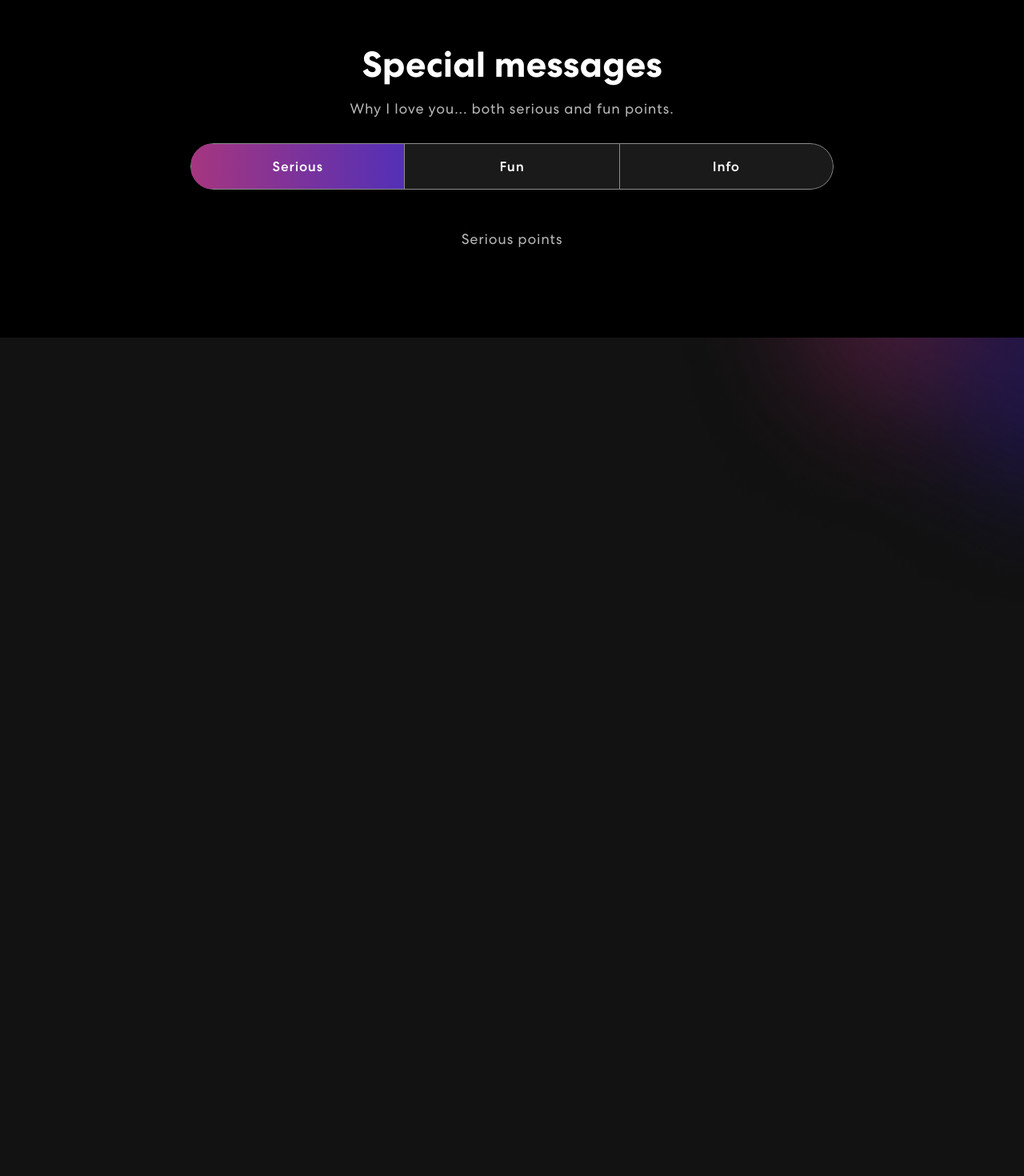
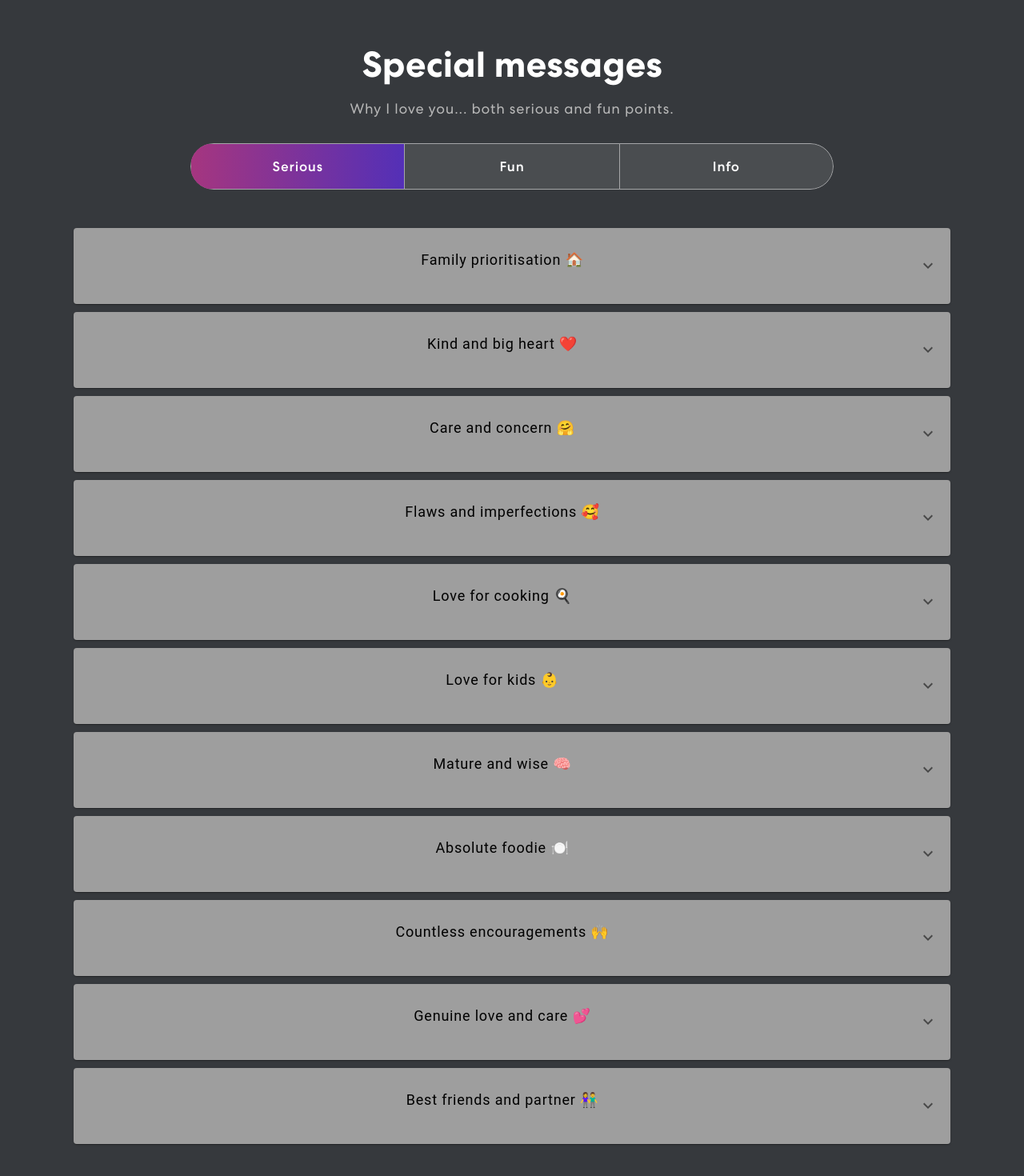
Before and after one commit to ShengXue97/taiwen-website, a React (Create React App) app: page / in a window 1280 px wide. Shown: the part 948-2418 px from the top of the page at 80% size. Before the commit the page ends 1726 px from the top, so only its background shows below. Built offline with nearby package versions, Linux system fonts and the light colour scheme.

Commit message:
added all messages

```diff
--- a/package.json
+++ b/package.json
@@ -3,6 +3,11 @@
   "version": "0.1.0",
   "private": true,
   "dependencies": {
+    "@emotion/react": "^11.11.1",
+    "@emotion/styled": "^11.11.0",
+    "@mui/icons-material": "^5.11.16",
+    "@mui/material": "^5.13.4",
+    "@mui/styled-engine-sc": "^5.12.0",
     "@testing-library/jest-dom": "^5.16.4",
     "@testing-library/react": "^13.3.0",
     "@testing-library/user-event": "^13.5.0",
@@ -22,6 +27,7 @@
     "react-router-dom": "^6.3.0",
     "react-router-hash-link": "^2.4.3",
     "react-scripts": "5.0.1",
+    "styled-components": "^5.3.11",
     "web-vitals": "^2.1.4"
   },
   "scripts": {
--- a/src/App.css
+++ b/src/App.css
@@ -400,7 +400,7 @@ nav.navbar .navbar-toggler[aria-expanded="true"] .navbar-toggler-icon {
 .project {
   padding: 80px 0;
   position: relative;
-  background-color: black;
+  background-color: #36393d;
 }
 
 .project h2 {
@@ -411,6 +411,16 @@ nav.navbar .navbar-toggler[aria-expanded="true"] .navbar-toggler-icon {
 
 .project p {
   color: #B8B8B8;
+  font-size: 18px;
+  letter-spacing: 0.8px;
+  line-height: 1.5em;
+  margin: 14px auto 30px auto;
+  text-align: center;
+  width: 56%;
+}
+
+.accordionText {
+  color: #1d1c1c;
   font-size: 18px;
   letter-spacing: 0.8px;
   line-height: 1.5em;
--- /dev/null
+++ b/src/components/AccordionMessage.js
@@ -0,0 +1,37 @@
+import * as React from 'react';
+import Accordion from '@mui/material/Accordion';
+import AccordionSummary from '@mui/material/AccordionSummary';
+import AccordionDetails from '@mui/material/AccordionDetails';
+import Typography from '@mui/material/Typography';
+import ExpandMoreIcon from '@mui/icons-material/ExpandMore';
+
+export default function AccordionMessage(props) {
+  return (
+    <div style={{
+      margin: '10px',
+    }}>
+      <Accordion sx={{
+        background: '#9e9e9e',
+      }}>
+        <AccordionSummary
+          expandIcon={<ExpandMoreIcon />}
+          aria-controls="panel1a-content"
+          id="panel1a-header"
+        >
+          <Typography sx={{
+            color: 'black !important',
+          }}>{props.title}</Typography>
+        </AccordionSummary>
+        <AccordionDetails>
+          <Typography sx={{
+            color: 'white !important',
+            textAlign: 'left !important',
+            width: '100% !important',
+          }}>
+            {props.body}
+          </Typography>
+        </AccordionDetails>
+      </Accordion>
+    </div>
+  );
+}
--- a/src/components/Banner.js
+++ b/src/components/Banner.js
@@ -56,7 +56,9 @@ export const Banner = () => {
               {({ isVisible }) =>
                 <div className={isVisible ? "animate__animated animate__fadeIn" : ""}>
                   <h1>{`To Tai Wen...`} <span className="txt-rotate" dataPeriod="1000"><span className="wrap">{text}</span></span></h1>
-                  <p>Below are some short messages for you... The first message is unlocked on 10th June 2023 8am. Every hour later, a new message is unlocked. Check back every hour for new messages.</p>
+                  <p>Below are some short messages for you... Check back every hour for new messages!</p>
+                  <p>I have always wanted to create a website dedicated to you for our one year anniversary, and I am glad I finally did it!</p>
+                  <p>-Forever yours, Sheng Xue🧡</p>
                 </div>}
             </TrackVisibility>
           </Col>
--- /dev/null
+++ b/src/components/Fun.js
@@ -0,0 +1,63 @@
+import * as React from 'react';
+import AccordionMessage from './AccordionMessage';
+
+const messages = [
+  {
+    title: "Cute panda eyes 🐼",
+    body: "You have the cutest panda eyes ever 🐼"
+  },
+  {
+    title: "Awesome hugs 🤗",
+    body: "I love hugging you so much, you give me such warmth 🤗"
+  },
+  {
+    title: "My sunshine ☀️",
+    body: "I feel genuinely happy whenever I am with you, you brighten up every day of my life 🌞"
+  },
+  {
+    title: "Gentle hands 🤲",
+    body: "Do you know why I love holding your hands? Because I always feel cozy holding your warm hands and extra happy whenever we are holding hands. 🤲"
+  },
+  {
+    title: "Derealised bean 🥺",
+    body: "A cute, derealised and vulnerable bean who needs protection by me~ 🥺"
+  },
+  {
+    title: "Cute teasing 🤭",
+    body: "I love it whenever you tease me, and I tease you back. You’re my little bundle of joy. 🤭"
+  },
+  {
+    title: "Cute ponytail 🐴",
+    body: "I love playing with your cute ponytail! 🐴"
+  },
+  {
+    title: "Patting 🍑",
+    body: "Cute little moments like patting each other tummies and butt shows our love for each other. 🍑"
+  },
+  {
+    title: "Poke poke 🤏",
+    body: "The poke poke for my face and back, which is how you show love for me. 🤏"
+  },
+  {
+    title: "Overnight stays 🧡",
+    body: "Staying overnight at your place makes me feel so loved, I finally have someone to spend my life with. 🧡"
+  },
+  {
+    title: "Adorable smile 🥺",
+    body: "You’re soo cute and adorable, especially when you smile 🥺"
+  },
+]
+export default function Fun() {
+  return (
+    <div>
+      {
+        messages.map((message, index) => {
+          return (
+            <AccordionMessage title={message.title} body={message.body} />
+          )
+        }
+        )
+      }
+    </div>
+  );
+}
--- a/src/components/Projects.js
+++ b/src/components/Projects.js
@@ -1,5 +1,6 @@
 import { Container, Row, Col, Tab, Nav } from "react-bootstrap";
-import { ProjectCard } from "./ProjectCard";
+import Fun from "./Fun";
+import Serious from "./Serious";
 import projImg1 from "../assets/img/project-img1.png";
 import projImg2 from "../assets/img/project-img2.png";
 import projImg3 from "../assets/img/project-img3.png";
@@ -66,13 +67,13 @@ export const Projects = () => {
                     </Nav>
                     <Tab.Content id="slideInUp" className={isVisible ? "animate__animated animate__slideInUp" : ""}>
                       <Tab.Pane eventKey="first">
-                        <p>Serious points</p>
+                        <Serious />
                       </Tab.Pane>
                       <Tab.Pane eventKey="second">
-                        <p>Fun points</p>
+                        <Fun />
                       </Tab.Pane>
                       <Tab.Pane eventKey="third">
-                        <p>Information</p>
+                        <p>The first message is unlocked on 10th June 2023 8am. Every hour later, a new message is unlocked. Check back every hour for new messages.</p>
                       </Tab.Pane>
                     </Tab.Content>
                   </Tab.Container>
--- /dev/null
+++ b/src/components/Serious.js
@@ -0,0 +1,63 @@
+import * as React from 'react';
+import AccordionMessage from './AccordionMessage';
+
+const messages = [
+  {
+    title: "Family prioritisation 🏠",
+    body: "You genuinely love your family and always put them as your priority. This is important to me because you will be my family in the future and I know that you will prioritise us. (:"
+  },
+  {
+    title: "Kind and big heart ❤️",
+    body: "I can see that you have a really big heart. You always attend these volunteer events such as collecting the extra fruits and asking nothing back in return. It is difficult to find someone with such a kind and caring personality, and I have found you. (:"
+  },
+  {
+    title: "Care and concern 🤗",
+    body: "You always mention that you deeply care for me, and it warms my heart whenever you say that. I have found someone who genuinely care and wants the best for me, what more could I ask for? ~ (:"
+  },
+  {
+    title: "Flaws and imperfections 🥰",
+    body: "You always point out my flaws and want me to work on it. I have to admit that I get annoyed at times whenever it gets too much. I know that you don’t like it to point out too often too. But I want to assure you that from the bottom of my heart, I am thankful to you for always wanting me to improve as a person. You see, how much I have improved over this year! I try my best to keep my hair shorter and wear better shirts. I want to assure you that this is not a bad thing and I have always put in an effort to improve myself. I hope you don’t see this as our problem, but rather as the circumstances. Even your parents get nagged at by you. I believe that you will nag at the person as long as it’s someone you love and deeply care for. I have accepted this as how you show love and concern for your loved ones. I hope that you will learn to accept that this is how you show love too. (:"
+  },
+  {
+    title: "Love for cooking 🍳",
+    body: "We both have a love for cooking! You have always mentioned how you want to learn how to cook a nice and homely meal for your family in the future. I really love cooking too as it brings me joy. I hope to learn many more dishes in the future. Next time, we can cook many dishes together and maybe invent new desserts. (:"
+  },
+  {
+    title: "Love for kids 👶",
+    body: "We both love kids and want to start a family together! You have always mentioned that you can tell that I love kids, and you’re absolutely right. Every time I see kids outside, my heart will melt and I will think about how it will be like having my own kids. I believe that it is very important that we are both aligned with the fact that we want kids, as that is a big decision that we have to make in the future together. I can picture us starting our own little family together.~ (:"
+  },
+  {
+    title: "Mature and wise 🧠",
+    body: "You’re mature and wise beyond your age. You have so many interesting thoughts that having a conversation with you is never boring. I love listening to you and learning about various topics from you. For example, you have taught me more about recycling, the Japanese bar culture, the selling of drugs in Singapore etc. I have learnt so much from you and it has expanded my horizons. I hope that I have taught you meaningful lessons as well. (:"
+  },
+  {
+    title: "Absolute foodie 🍽️",
+    body: "You’re an absolute foodie! You know all of the places to get yummy food not just in Singapore, but even in other countries like Taiwan and Korea! I love eating yummy food too. Hopefully soon we can go on food hunts together, especially after both of us become comfortable with driving around. Then we can drive to the food places which are less accessible by public transport, and enjoy yummy food together.~ (:"
+  },
+  {
+    title: "Countless encouragements 🙌",
+    body: "You want the best for me and will always encourage me to do things that you know are good for me. You encouraged me to go to the gym and also attend class pass lessons when you saw that I had to pass IPPT. Although I have not really continued these exercise routine, I’m thankful to you for pushing me and I hope to start the exercise routine again soon."
+  },
+  {
+    title: "Genuine love and care 💕",
+    body: "I think that what is really important is that I can see we both genuinely love and care for each other, with no conditions or ulterior motives. This kind of love is so difficult to find nowadays, some people find relationships just for financial gain but they do not genuinely love their partner. This is important to me because that is the whole meaning of finding a life partner. (:"
+  },
+  {
+    title: "Best friends and partner 👫",
+    body: "We are each other best friends and can share anything with each other! You have mentioned before that you’re looking for a best friend in your partner and I believe that we have managed to achieve that. I feel comfortable sharing my innermost thoughts with you, because I trust you. You always listen with no judgements and provide important advice whenever I need them. Sometimes, you even allowed me to believe in myself and have more confidence. I really appreciate this. (:"
+  },
+]
+export default function Serious() {
+  return (
+    <div>
+      {
+        messages.map((message, index) => {
+          return (
+            <AccordionMessage title={message.title} body={message.body} />
+          )
+        }
+        )
+      }
+    </div>
+  );
+}
```
Also changed, not shown: 1 other file (tests, documents, lock files or other folders).
